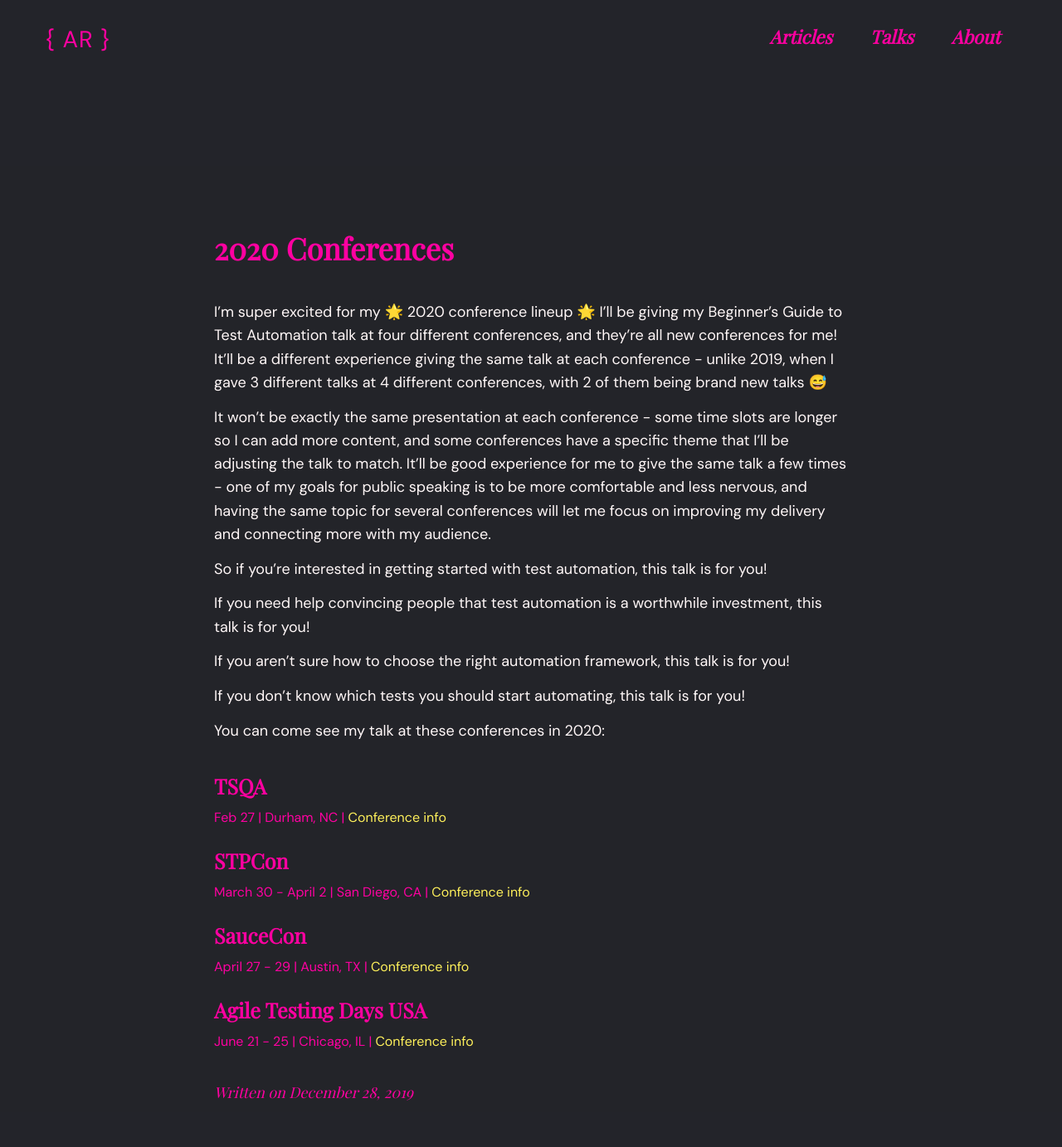
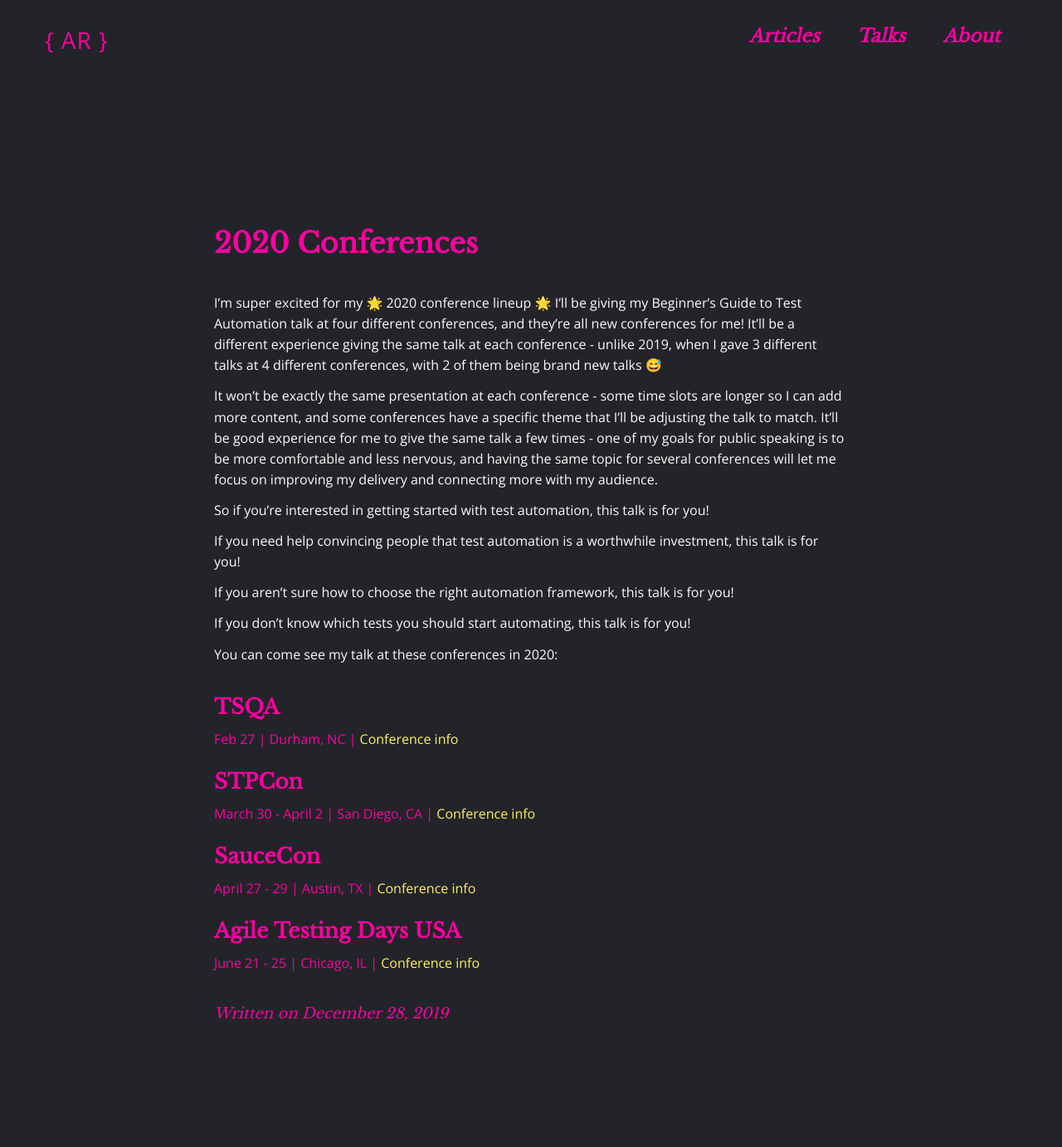
Before and after one commit to angelariggs/angelariggs.github.io, a Jekyll site: the page built from _posts/2019-12-28-conferences.md, in a window 1280 px wide. Shown: the whole page at 83% size. Built offline with Jekyll 4.4.1, drawn with Linux system fonts in a browser that asks for light colours; comment, search, counter and statistics services are not loaded; after the commit the page ends 1288 px from its top, so only the background shows below that.

Commit message:
changed some fonts while i was here

```diff
--- a/_sass/_base.scss
+++ b/_sass/_base.scss
@@ -3,7 +3,7 @@
   font-weight: 700;
   font-style: normal;
   margin-bottom: 0.7em;
-  font-size: 36px;
+  font-size: 34px;
   color: $main-color;
   a {
     color: $main-color;
@@ -44,7 +44,7 @@
 
 p {
   font-family: $sans-serif;
-  font-size: 18px;
+  font-size: 16px;
   line-height: 1.57;
   color: $text;
   a {
--- a/_sass/_variables.scss
+++ b/_sass/_variables.scss
@@ -10,9 +10,9 @@
 $text: #FFF7F7; // cream
 
 // Font stacks
-@import url(https://fonts.googleapis.com/css?family=DM+Sans|Playfair+Display&display=swap);
-$sans-serif: "DM Sans", sans-serif;
-$display: "Playfair Display", serif;
+@import url(https://fonts.googleapis.com/css?family=Libre+Baskerville|Open+Sans&display=swap);
+$sans-serif: "Open Sans", sans-serif;
+$display: "Libre Baskerville", serif;
 
 // Mobile breakpoints
 @mixin mobile {
```
